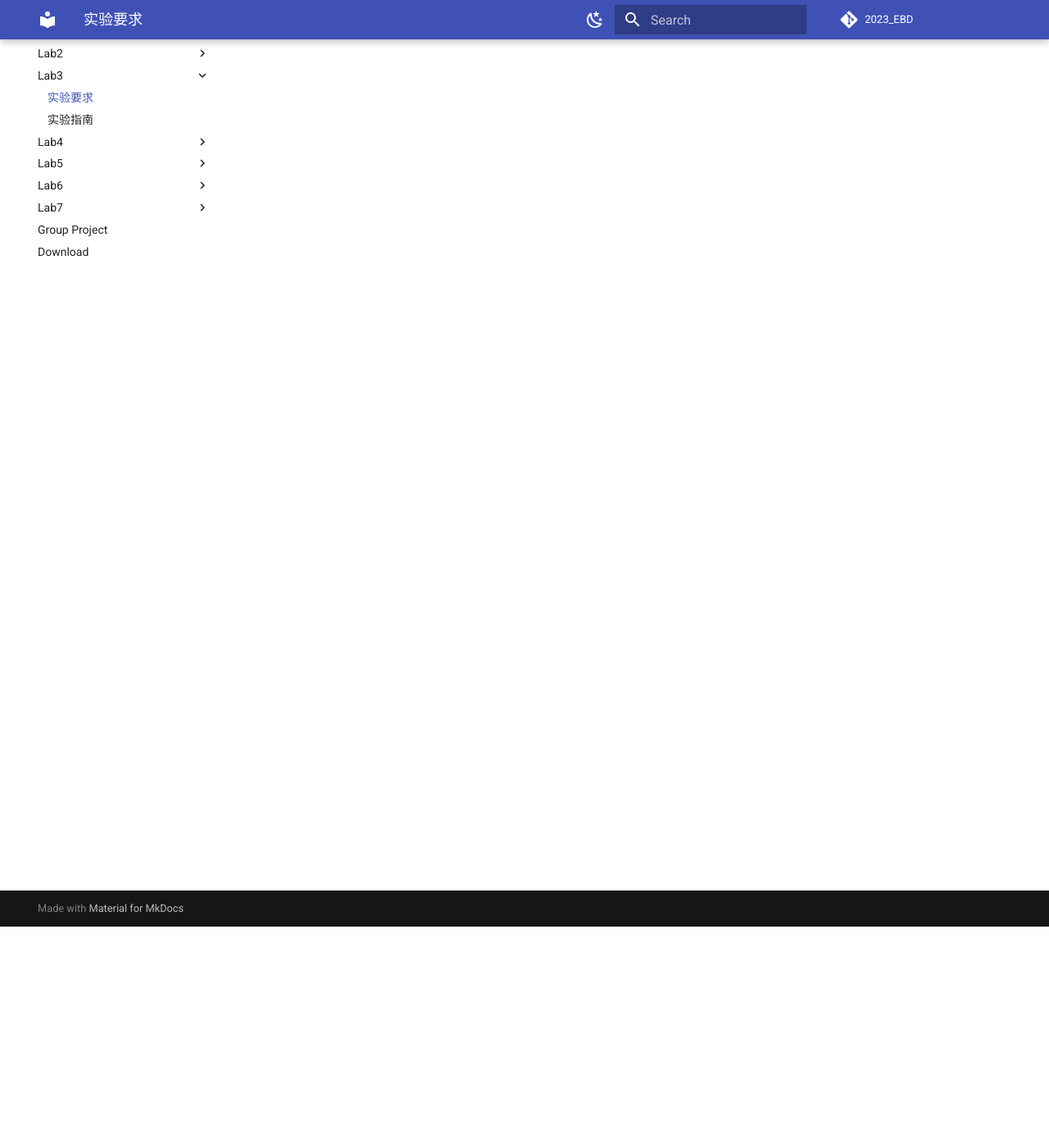
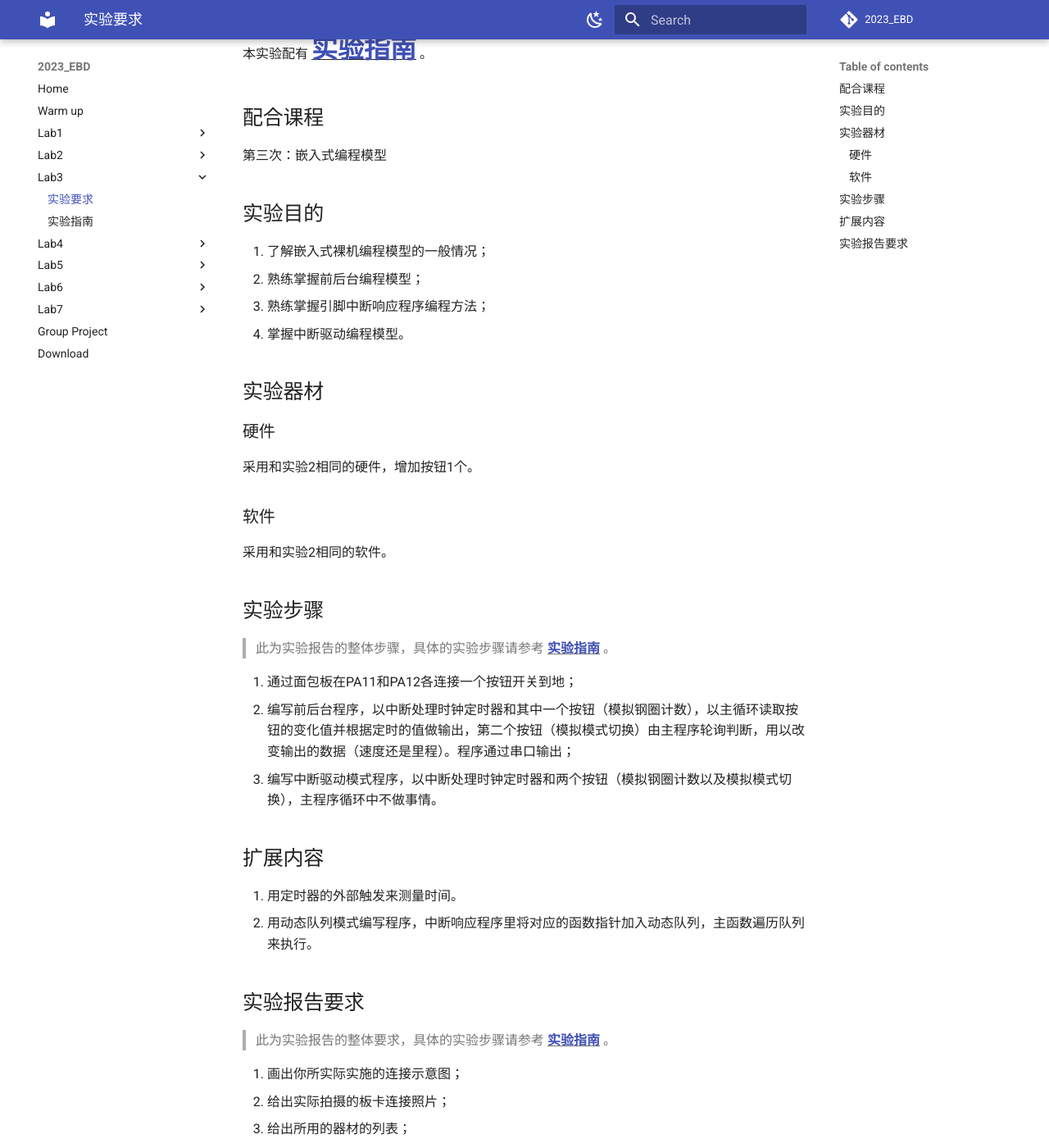
Before and after one commit to zjuerDFL/2023_EBD, an MkDocs documentation site: the page built from docs/docs/lab3/lab3.md, in a window 1280 px wide and 1400 px high, scrolled down 270 px. Shown: the whole window at 82% size. Built offline with MkDocs 1.6.1 and Material for MkDocs 9.7.7, drawn with Linux system fonts in a browser that asks for light colours; comment, search, counter and statistics services are not loaded; some of the changed text lies outside the part shown.

Commit message:
初步完成Lab3指南

```diff
--- a/docs/docs/lab3/lab3.md
+++ b/docs/docs/lab3/lab3.md
@@ -2,7 +2,7 @@
 
 !!! danger "本实验尚未发布，内容随时可能发生变化"
 
-<div style="display:none">
+<!-- <div style="display:none"> -->
 
 这个实验的目的是掌握如何在MCU上编写裸机程序，掌握中断响应程序的编程方式，理解前后台程序的编程模式。
 
@@ -53,4 +53,4 @@
 5. 给出串口输出的屏幕截图；
 6. 说明其他所做的扩展内容的情况。
 
-</div>
+<!-- </div> -->
--- a/docs/docs/lab3/lab3_guide.md
+++ b/docs/docs/lab3/lab3_guide.md
@@ -12,7 +12,18 @@
 
 `TASK2` ==请画出完整的连线示意图，包括103板、ST-Link、开关以及串口，要求标记清楚需要连线的引脚==（5分）
 
-## 2 按键中断点灯
+## 2 外部中断EXTI
+
+可以配置在GPIO的电平发生某种特定变化（上升沿/下降沿等）时触发中断，从而使得103板能够及时响应外部设备的变化。
+
+STM32的GPIO中断/外部中断EXTI同时支持配置中断优先级以及中断嵌套。
+
+关于使用HAL库配置GPIO中断/外部中断EXTI的具体方法，请参考以下链接：
+
+!!! tip "参考资料"
+    [STM32的HAL库开发系列 - GPIO中断/外部中断EXTI](https://developer.aliyun.com/article/1141153)
+
+## 3 按键中断点灯
 
 在 lab1 中，我们已经实现了用轮询的方式，在主循环中实现通过按钮控制LED灯的亮灭。
 
@@ -22,39 +33,81 @@
 
 配置完成后，你需要重写中断服务函数 `HAL_GPIO_EXTI_Callback(uint16_t GPIO_Pin)`  。在每次引脚中断发生时，此函数会被调用。你需要实现每次按键中断发生时，LED灯的状态切换一次。本实验仍然要求实现按键去抖。
 
-`TASK3` ==编写前后台程序，将去抖等操作放置在主循环中，在中断服务函数中使用尽量少的操作，完成LED灯状态的切换。请在此处给出 `while(1)` 以及 `HAL_GPIO_EXTI_Callback()` 中的代码。==（5分）
+!!! tip "参考资料"
+    [STM32外部中断模式控制LED灯亮灭](https://blog.csdn.net/qq_55894922/article/details/127416027)
 
-`TASK4` ==编写中断驱动模式程序，在中断服务函数中完成LED灯状态的切换（包括去抖操作），主循环中不进行任何操作。请在此处给出 `HAL_GPIO_EXTI_Callback()` 中的代码。==（5分）
+    注意，上述参考资料所使用的开发环境不完全相同，也存在一些小错误。请注意参考。
 
-`TASK5` ==在以上程序的基础上，实现每次切换LED灯状态时，在串口输出相应的信息。请在此处给出实现的代码以及串口输出的信息截图。==（5分）
+`TASK3` ==请给出配置ioc文件中中断引脚的几个关键配置的截图==（5分）
 
-`TASK6` ==思考：若在中断函数中使用轮询的方式向串口发送信息，或者在中断函数中使用延时进行去抖操作，会有什么潜在问题？==（5分）
+`TASK4` ==编写前后台程序，将去抖等操作放置在主循环中，在中断服务函数中使用尽量少的操作，完成LED灯状态的切换。请在此处给出 `while(1)` 以及 `HAL_GPIO_EXTI_Callback()` 中的代码。==（5分）
 
-`TASK7` ==在TASK3中，你能够在中断服务函数中正常使用`HAL_Delay()`函数吗？如果不能，你的解决方法是什么？==（5分）
+`TASK5` ==编写中断驱动模式程序，在中断服务函数中完成LED灯状态的切换（包括去抖操作），主循环中不进行任何操作。请在此处给出 `HAL_GPIO_EXTI_Callback()` 中的代码。==（5分）
 
-## 3 码表
+`TASK6` ==在以上程序的基础上，实现每次切换LED灯状态时，在串口输出相应的信息。请在此处给出实现的代码以及串口输出的信息截图。==（5分）
+
+`TASK7` ==思考：若在中断函数中使用轮询的方式向串口发送信息，或者在中断函数中使用延时进行去抖操作，会有什么潜在问题？==（5分）
+
+`TASK8` ==在TASK3中，你能够在中断服务函数中正常使用`HAL_Delay()`函数吗？如果不能，你的解决方法是什么？==（5分）
+
+!!! tip "提示"
+    在ioc文件配置中的 System Core -> NVIC Settings 中，可以配置中断优先级，其中，数字越小，优先级越高。在中断服务函数中，可以通过 `HAL_NVIC_GetPriority()` 函数获取中断优先级，通过 `HAL_NVIC_SetPriority()` 函数设置中断优先级。
+
+    在进行中断嵌套时，中断优先级的设置会影响中断的响应。
+
+## 4 码表
 
 本实验中需要实现一个简单的自行车码表，用于测量自行车行驶的里程和速度。我们可以通过测量轮胎转过的圈数来计算里程，通过测量轮胎转过的圈数和时间来计算速度。
 
-在本实验中，将测量轮胎转过的圈数的霍尔元件简化为了一个按钮，每按下此按钮，即代表轮胎转过一圈。另一个按钮则负责切换显示模式（里程/速度）。
+在本实验中，将测量轮胎转过的圈数的霍尔元件简化为了一个按钮，每按下此按钮，即代表轮胎转过一圈。另一个按钮则负责切换显示模式（里程/速度）。自行车轮胎的周长可自己定义，合理即可。
 
 所测量的里程/速度需要通过串口输出，要求每秒输出一次。所显示的里程为总里程，速度为近似的当前瞬时速度。
 
-`TASK8` ==应当如何设计速度的计算方式，使得在选择为速度模式时，每秒输出的速度接近当时的瞬时速度？==（5分）
+`TASK9` ==应当如何设计速度的计算方式，使得在选择为速度模式时，每秒输出的速度接近当时的瞬时速度？==（5分）
 
 !!! tip "提示"
-    可以近似的认为自行车的速度变化曲线是较为均匀平滑的。不必采用过于复杂的计算方法
+    可以近似的认为自行车的速度变化曲线是较为均匀平滑的。不必采用过于复杂的计算方法。
 
-### 3.1 前后台程序的码表
+在此实验中，你可能会需要定义一些全局变量，用于记录距离、状态、中断标识等信息。
+
+### 4.1 前后台程序的码表
 
 编写前后台程序，以中断处理时钟定时器和其中一个按钮（模拟钢圈计数），以主循环读取按钮的变化值并根据定时的值做输出，第二个按钮（模拟模式切换）由主程序轮询判断，用以改变输出的数据（速度还是里程）。程序通过串口输出；
 
-`TASK10` ==请在下方给出主循环中的代码。主循环应当处理绝大部分内容。==（10分）
+`TASK10` ==请在下方给出主循环中的代码，并附上较为详细的注释。主循环应当处理绝大部分内容。==（10分）
 
-`TASK11` ==请在下方给出定时器中断函数中的代码。其中应尽量处理较少的事务。==（10分）
+`TASK11` ==请在下方给出定时器中断函数中的代码，并附上较为详细的注释。其中应尽量处理较少的事务。==（5分）
 
-`TASK11` ==请在下方给出模拟钢圈的按键中断函数中的代码。其中应尽量处理较少的事务。==（10分）
+`TASK12` ==请在下方给出模拟钢圈的按键中断函数中的代码，并附上较为详细的注释。其中应尽量处理较少的事务。==（5分）
 
-`TASK12` ==以上三个任务中，均强调在中断函数中做较少的内容，而在主循环中处理更多的任务，这样有什么好处？==（10分）
+`TASK13` ==以上三个任务中，均强调在中断函数中做较少的内容，而在主循环中处理更多的任务，这样有什么好处？==（5分）
+
+### 4.2 中断驱动模式的码表
+
+编写中断驱动模式程序，以中断处理时钟定时器和两个按钮（模拟钢圈计数以及模拟模式切换），主程序循环中不做事情。
+
+`TASK14` ==请在下方给出定时器中断函数中的代码，并附上较为详细的注释。==（5分）
+
+`TASK15` ==请在下方给出模拟钢圈的按键中断函数中的代码，并附上较为详细的注释。==（10分）
+
+`TASK16` ==请在下方给出模拟模式切换的按键中断函数中的代码，并附上较为详细的注释。==（10分）
+
+`TASK17` ==请在程序运行后尝试两个按钮的功能，并给出串口输出的截图，如下图所示（请替换为你自己的截图）==（5分）
+
+<img src="../img/4-1.png" alt="4-1" style="zoom:50%;" />
+
+## 5 拓展内容
+
+### 5.1 定时器的外部触发
+
+尝试使用外部触发的方式进行计时，并实现4中码表的功能。
+
+`BONUS1` ==请在下方给出实现定时器外部触发的关键代码，并附上较为详细的注释。==（5分bonus）
+
+### 5.2 动态队列
+
+请尝试使用动态队列模式编写程序，要求在中断响应程序中将对应的函数指针加入动态队列，主函数通过遍历队列来依次执行。
+
+`BONUS2` ==请在下方给出实现动态队列的关键代码，并附上较为详细的注释。如果你已经了解过RTOS，可以讲一讲这种模式和RTOS调度的类似点==（10分bonus）
 
 !!! note "个人水平有限，如您发现文档中的疏漏欢迎 Issue！"
```
Also changed, not shown: docs/docs/lab3/img/4-1.png (added).
